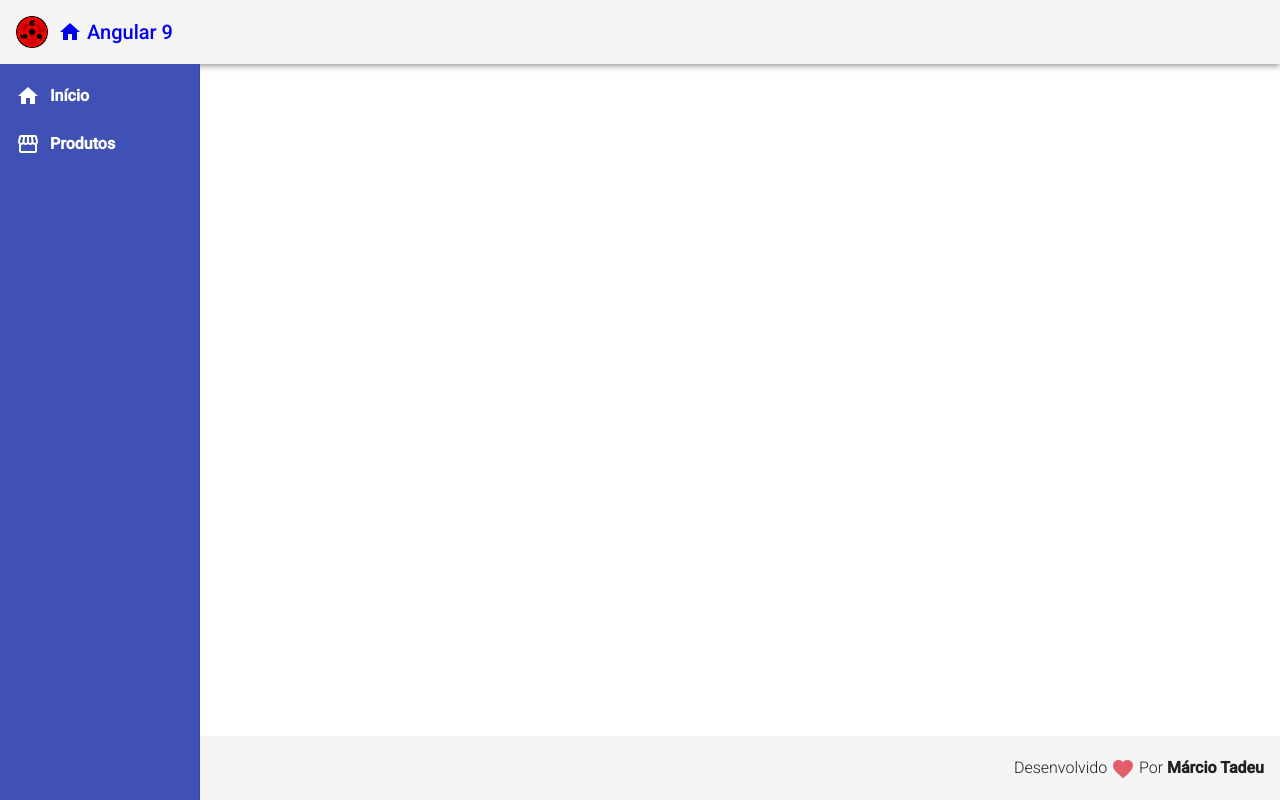
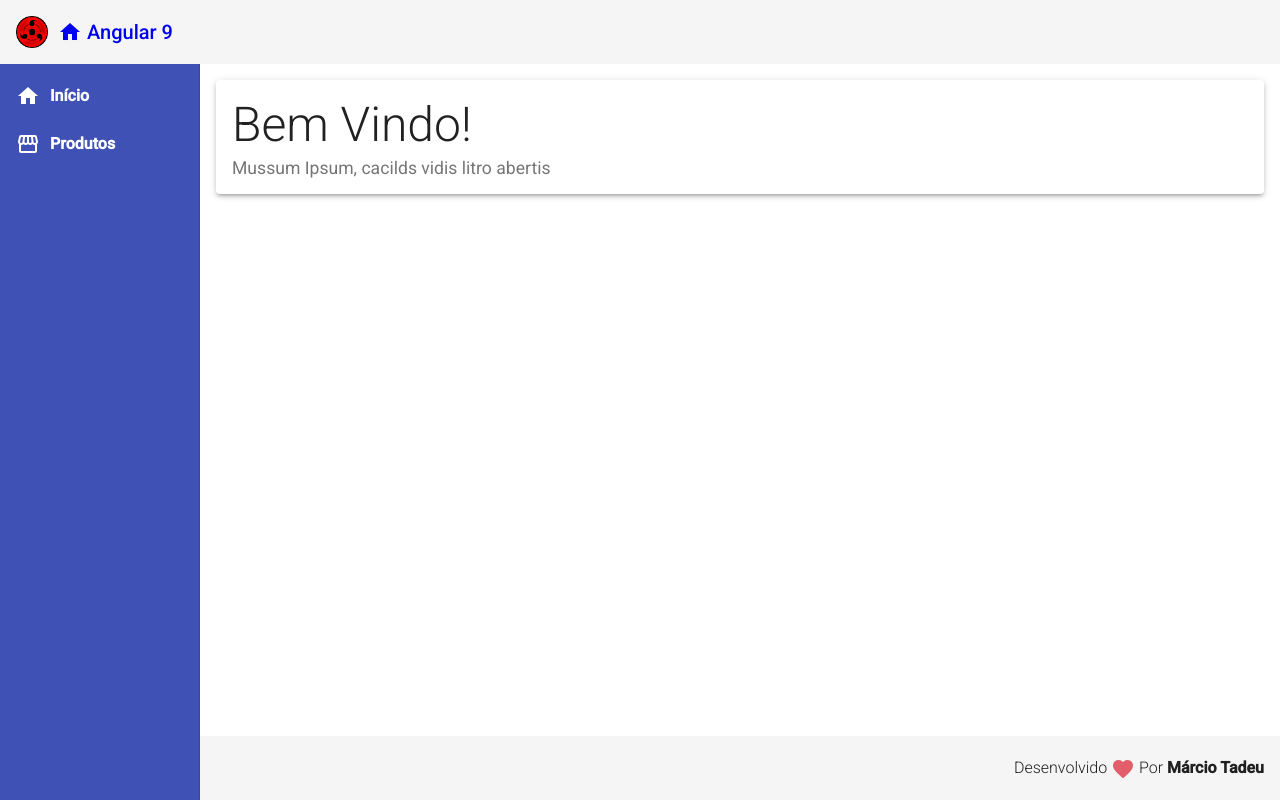
Before and after one commit to Marcio2016/angular-code3r, an Angular app: page / in a window 1280 px wide. Built offline with nearby package versions, Linux system fonts and the light colour scheme.

Commit message:
configurando rotas home e produto

```diff
--- a/src/app/app-routing.module.ts
+++ b/src/app/app-routing.module.ts
@@ -1,8 +1,21 @@
 import { NgModule } from '@angular/core';
 import { Routes, RouterModule } from '@angular/router';
 
+import './views/home/home.component';
+import './views/produto/produto.component';
+import { HomeComponent } from './views/home/home.component';
+import { ProdutoComponent } from './views/produto/produto.component';
 
-const routes: Routes = [];
+const routes: Routes = [{
+  path : "",
+component: HomeComponent
+
+},
+{
+  path: "produto",
+  component: ProdutoComponent
+
+}];
 
 @NgModule({
   imports: [RouterModule.forRoot(routes)],
--- a/src/app/app.module.ts
+++ b/src/app/app.module.ts
@@ -12,6 +12,9 @@
 import { MatToolbarModule } from '@angular/material/toolbar';
 import { MatSidenavModule } from '@angular/material/sidenav';
 import { MatListModule } from '@angular/material/list';
+import { HomeComponent } from './views/home/home.component';
+import { MatCardModule } from '@angular/material/card';
+import { ProdutoComponent } from './views/produto/produto.component';
 
 
 @NgModule({
@@ -20,6 +23,8 @@
     HeaderComponent,
     NavComponent,
     FooterComponent,
+    HomeComponent,
+    ProdutoComponent,
   ],
   imports: [
     BrowserModule,
@@ -28,6 +33,7 @@
     MatToolbarModule,
     MatSidenavModule,
     MatListModule,
+    MatCardModule
   ],
   providers: [],
   bootstrap: [AppComponent]
--- a/src/app/components/template/header/header.component.html
+++ b/src/app/components/template/header/header.component.html
@@ -1,13 +1,13 @@
 <mat-toolbar class="header mat-elevation-z4" >
 
   <span>
-    <a href="#">
+    <a routerLink="">
       <img src="assets/img/logo2.png" alt="logo" class="logo">
     </a>
   </span>
 
   <span class="title-group">
-    <a href="#">
+    <a routerLink="">
       <i class="material-icons">
         home
       </i>
--- a/src/app/components/template/nav/nav.component.css
+++ b/src/app/components/template/nav/nav.component.css
@@ -11,3 +11,8 @@
 .sidenav i {
   padding-right: 10px;
 }
+
+.content {
+  padding: 16px;
+  background-color: #fff;
+}
--- a/src/app/components/template/nav/nav.component.html
+++ b/src/app/components/template/nav/nav.component.html
@@ -1,13 +1,13 @@
 <mat-sidenav-container class="container">
   <mat-sidenav class="sidenav" mode='side' opened fixedInViewport="true" fixedTopGap="64" >
    <mat-nav-list class="nav-list">
-     <a mat-list-item>
+     <a mat-list-item routerLink="">
         <i class="material-icons">
           home
         </i>
         Início
       </a>
-      <a mat-list-item>
+      <a mat-list-item routerLink="produto">
         <i class="material-icons">
           storefront
         </i>
@@ -15,4 +15,7 @@
       </a>
     </mat-nav-list>
   </mat-sidenav>
+  <mat-sidenav-content class="content">
+    <router-outlet></router-outlet>
+  </mat-sidenav-content>
 </mat-sidenav-container>
--- /dev/null
+++ b/src/app/views/home/home.component.css
@@ -0,0 +1,9 @@
+.home .title {
+  font-size: 3rem;
+  font-weight: 300;
+  line-height: 1.2;
+}
+
+.home .subtitle{
+  font-size: 1.1rem;
+}
--- /dev/null
+++ b/src/app/views/home/home.component.html
@@ -0,0 +1,6 @@
+<mat-card class="home mat-elevation-z3" >
+  <mat-card-title class="title">Bem Vindo!</mat-card-title>
+  <mat-card-subtitle class="subtitle">
+    Mussum Ipsum, cacilds vidis litro abertis
+  </mat-card-subtitle>
+</mat-card>
--- /dev/null
+++ b/src/app/views/home/home.component.ts
@@ -0,0 +1,15 @@
+import { Component, OnInit } from '@angular/core';
+
+@Component({
+  selector: 'app-home',
+  templateUrl: './home.component.html',
+  styleUrls: ['./home.component.css']
+})
+export class HomeComponent implements OnInit {
+
+  constructor() { }
+
+  ngOnInit(): void {
+  }
+
+}
--- /dev/null
+++ b/src/app/views/produto/produto.component.html
@@ -0,0 +1 @@
+<p>produto works!</p>
--- /dev/null
+++ b/src/app/views/produto/produto.component.ts
@@ -0,0 +1,15 @@
+import { Component, OnInit } from '@angular/core';
+
+@Component({
+  selector: 'app-produto',
+  templateUrl: './produto.component.html',
+  styleUrls: ['./produto.component.css']
+})
+export class ProdutoComponent implements OnInit {
+
+  constructor() { }
+
+  ngOnInit(): void {
+  }
+
+}
```
Also changed, not shown: src/app/views/produto/produto.component.css (added).
